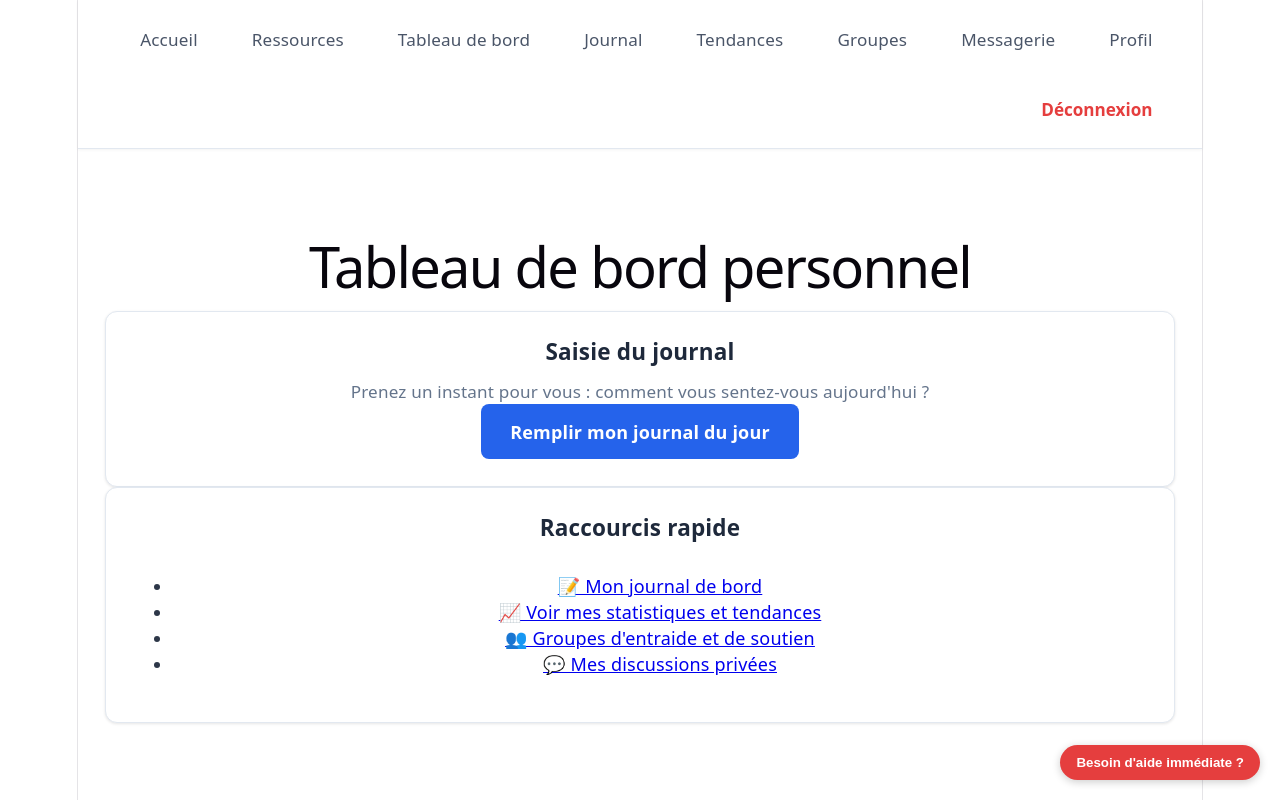
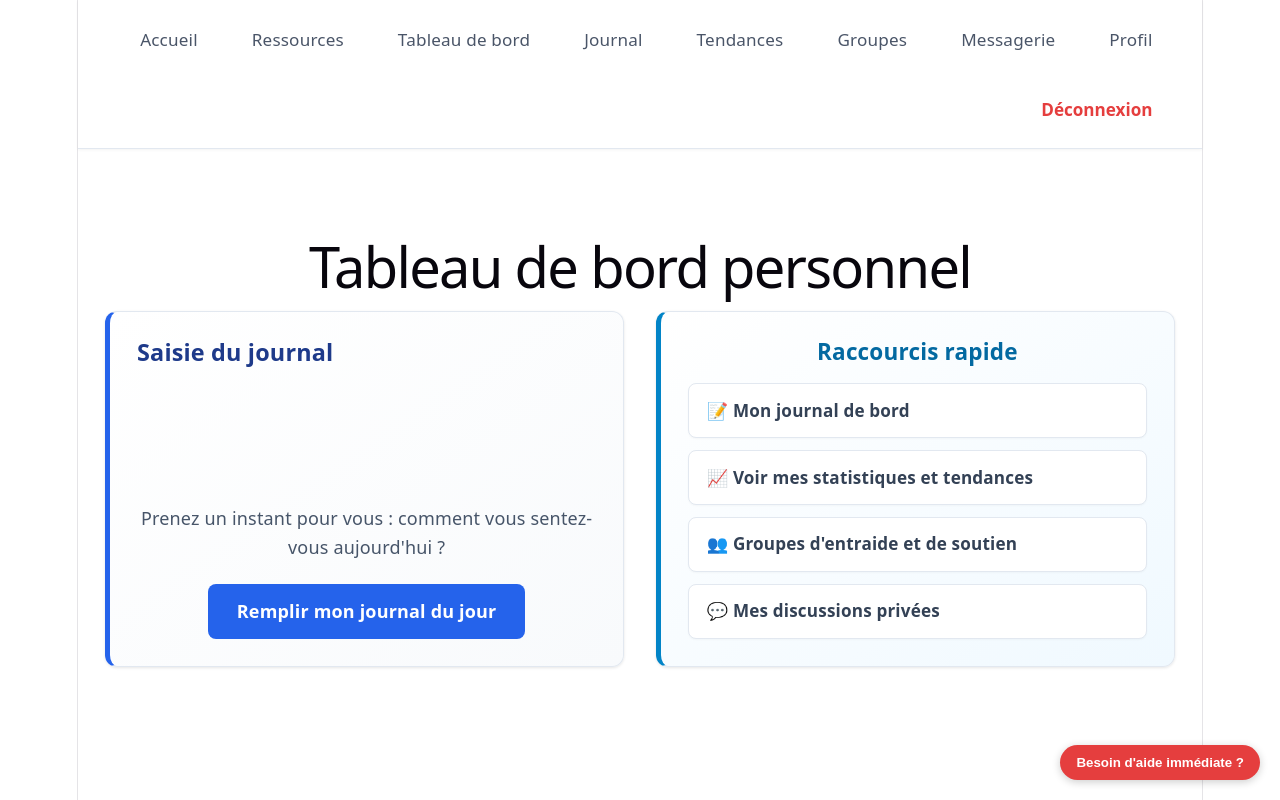
Before and after one commit to Fadhel-Smari/MindHarbor, a React (Vite) app in the folder frontend/: page /dashboard in a window 1280 px wide. Built offline with nearby package versions, Linux system fonts and the light colour scheme; no server answers; sample sign-in values are in the browser's storage.

Commit message:
Ajout de style pour la page tableau de bord

```diff
--- a/frontend/src/App.css
+++ b/frontend/src/App.css
@@ -679,3 +679,146 @@
 .journal-entree-texte:last-child {
   margin-bottom: 0;
 }
+
+/* ==========================================
+   TABLEAU DE BORD
+   ========================================== */
+
+.tableau-bord-grille {
+  display: grid;
+  grid-template-columns: repeat(auto-fit, minmax(320px, 1fr));
+  gap: 1.75rem;
+  margin-top: 1.5rem;
+  margin-bottom: 2.5rem;
+}
+
+.carte-statut-journal {
+  background: linear-gradient(to bottom right, #ffffff, #f8fafc);
+  border-left: 5px solid #2563eb;
+}
+
+.carte-statut-journal h3 {
+  display: flex;
+  align-items: center;
+  gap: 0.5rem;
+  color: #1e3a8a;
+  font-size: 1.3rem;
+  margin-bottom: 1rem;
+}
+
+.carte-statut-journal p {
+  font-size: 1rem;
+  color: #475569;
+  line-height: 1.6;
+  margin-bottom: 1.25rem;
+}
+
+.texte-succes {
+  color: #15803d;
+  background-color: #f0fdf4;
+  border: 1px solid #bbf7d0;
+  padding: 0.85rem 1rem;
+  border-radius: 8px;
+  font-weight: 600;
+  font-size: 0.95rem;
+  margin: 0;
+  display: flex;
+  align-items: center;
+}
+
+.carte-suggestion {
+  background: linear-gradient(to bottom right, #ffffff, #faf5ff);
+  border-left: 5px solid #9333ea;
+  position: relative;
+}
+
+.carte-suggestion h3 {
+  color: #581c87;
+  font-size: 1.25rem;
+  margin-bottom: 0.75rem;
+}
+
+.carte-suggestion h4 {
+  font-size: 1.1rem;
+  color: #1e293b;
+  margin: 0.5rem 0;
+  font-weight: 700;
+}
+
+.carte-suggestion .badge {
+  background-color: #f3e8ff;
+  color: #6b21a8;
+  border: 1px solid #e9d5ff;
+}
+
+.carte-suggestion p {
+  color: #475569;
+  font-size: 0.95rem;
+  line-height: 1.5;
+  margin-bottom: 1.25rem;
+}
+
+.lien-accent {
+  display: inline-flex;
+  align-items: center;
+  color: #9333ea;
+  font-weight: 700;
+  font-size: 0.95rem;
+  text-decoration: none;
+  transition: transform 0.2s ease, color 0.2s ease;
+  margin-top: auto;
+}
+
+.lien-accent:hover {
+  color: #7e22ce;
+  transform: translateX(4px);
+}
+
+.carte-resume {
+  background: linear-gradient(to bottom right, #ffffff, #f0f9ff);
+  border-left: 5px solid #0284c7;
+}
+
+.carte-resume h3 {
+  color: #0369a1;
+  font-size: 1.25rem;
+  margin-bottom: 1rem;
+}
+
+.liste-liens-rapides {
+  list-style: none;
+  padding: 0;
+  margin: 0;
+  display: flex;
+  flex-direction: column;
+  gap: 0.65rem;
+}
+
+.liste-liens-rapides li a {
+  display: flex;
+  align-items: center;
+  padding: 0.75rem 1rem;
+  background-color: #ffffff;
+  color: #334155;
+  text-decoration: none;
+  font-weight: 600;
+  font-size: 0.95rem;
+  border-radius: 8px;
+  border: 1px solid #e2e8f0;
+  box-shadow: 0 1px 2px rgba(0, 0, 0, 0.03);
+  transition: all 0.2s ease;
+}
+
+.liste-liens-rapides li a:hover {
+  background-color: #e0f2fe;
+  color: #0284c7;
+  border-color: #bae6fd;
+  transform: translateX(4px);
+}
+
+@media (max-width: 640px) {
+  .tableau-bord-grille {
+    grid-template-columns: 1fr;
+    gap: 1.25rem;
+  }
+}
```
